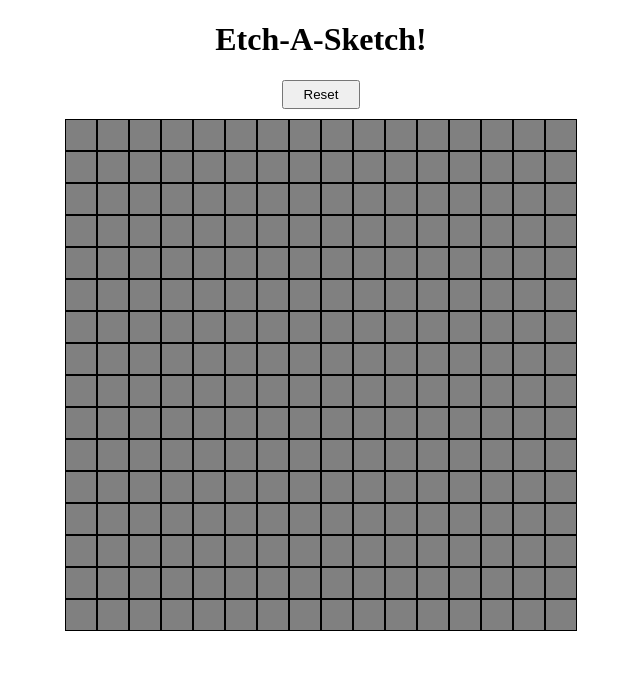
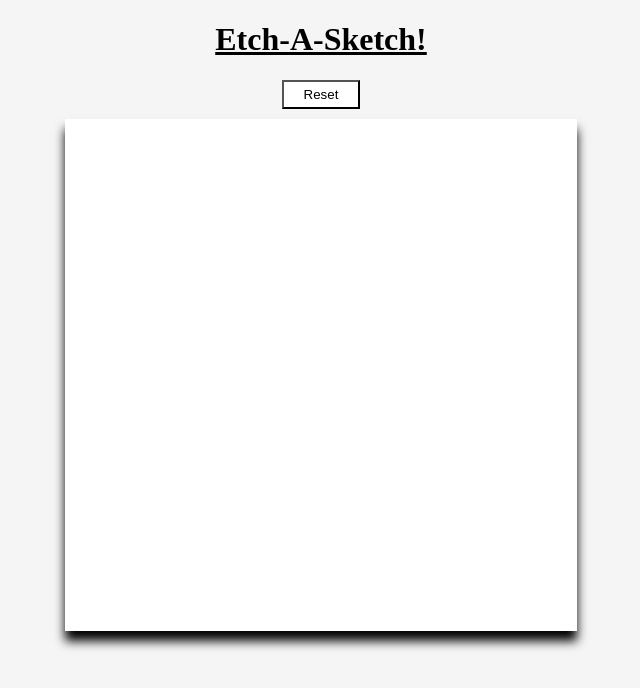
Before and after one commit to Hyacinthum-Polypus/odin-etch-a-sketch, a plain HTML site: page index.html in a window 1280 px wide. Shown: the whole page, without its empty margins (319-959 px from the left). Drawn offline with Linux system fonts and the light colour scheme.

Commit message:
Changed default box background color to white. Updated CSS styling to add shadow and whitesmoke background.

```diff
--- a/script.js
+++ b/script.js
@@ -10,8 +10,8 @@ function randomHue()
 
 function colorIn()
 {
-    this.style.backgroundColor = `hsl(0, 0%, ${10*(10 - this["data-passed"])}%)`;
-    this["data-passed"] = 1 + this["data-passed"];
+    this["data-passed"] = this["data-passed"] - 10;
+    this.style.backgroundColor = `hsl(0, 0%, ${this["data-passed"]}%)`;
 }
 
 
@@ -25,7 +25,7 @@ function createDivs(columns, rows)
         div.style.width = `${100/columns}%`
         div.style.height = `${100/columns}%`
         container.appendChild(div);
-        div["data-passed"] = 0;
+        div["data-passed"] = 100;
         div.addEventListener('mouseover', colorIn);
         boxes.push(div);
     }
--- a/style.css
+++ b/style.css
@@ -1,6 +1,15 @@
 body {
     margin: 0;
     text-align: center;
+    background-color: whitesmoke
+}
+
+h1 {
+    text-decoration: underline;
+}
+
+button {
+    background-color: white;
 }
 
 #container {
@@ -9,19 +18,15 @@ body {
     width: 40vw;
     height: 40vw;
     margin: 10px auto;
+    box-shadow: 0 10px 10px 0;
 }
+
 
 .box {
     height: 6.25%;
     width: 6.25%;
     box-sizing: border-box;
-
-    border: 1px solid black;
-    background-color: grey;
-}
-
-.colored {
-
+    background-color: white;
 }
 
 #reset {
```
